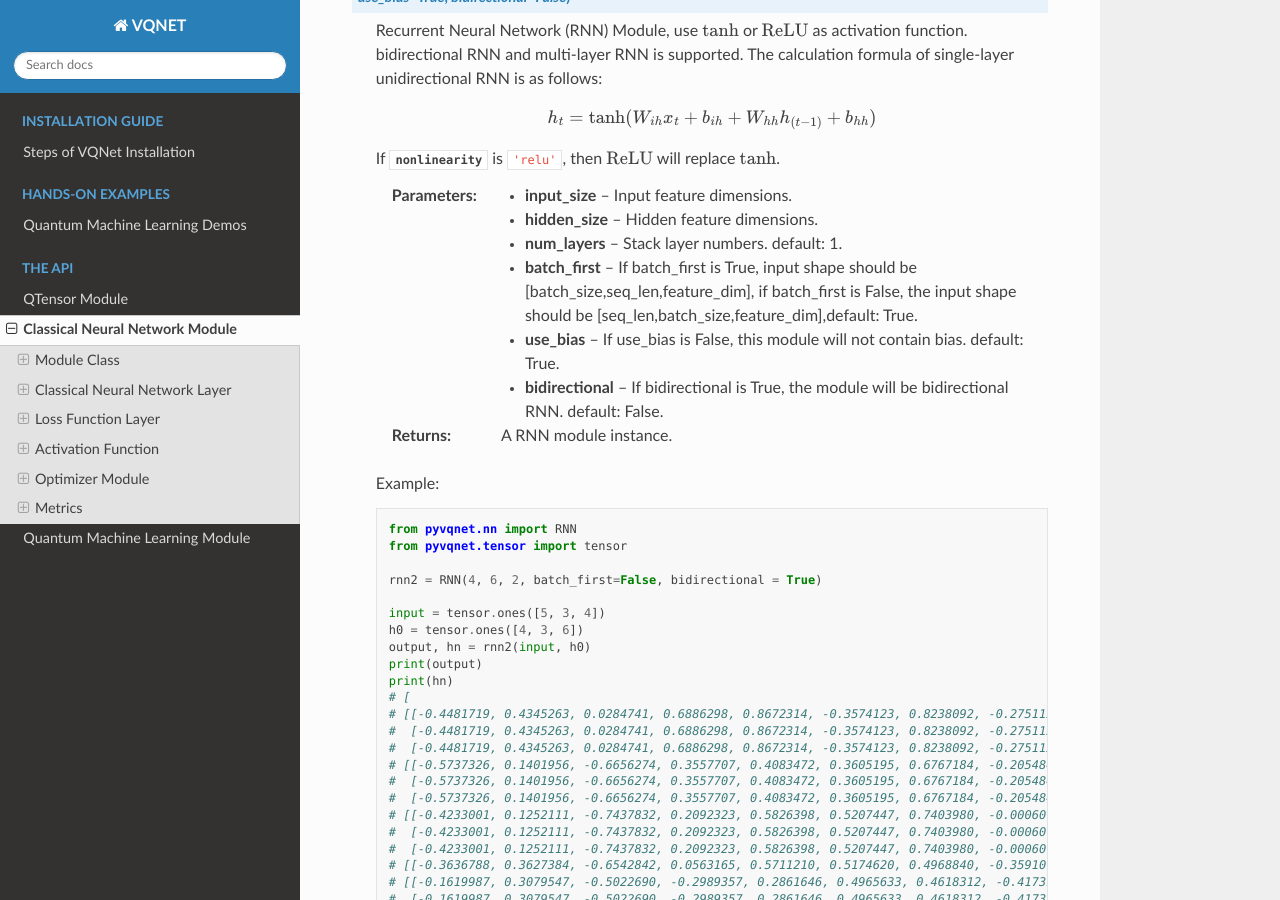
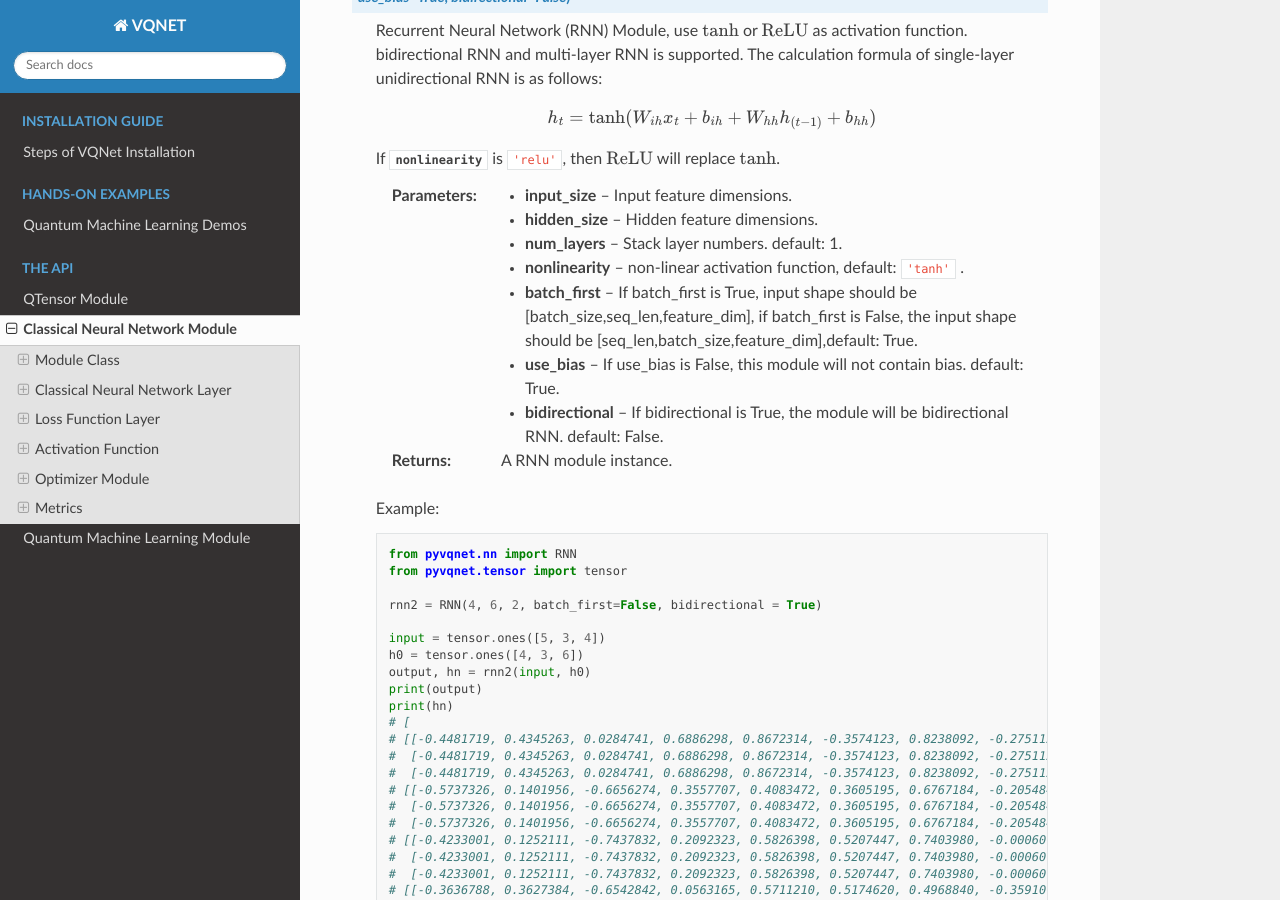
Before and after one commit to OriginQ/VQNET2.0-tutorial-en, a Sphinx documentation site: the page built from source/rst/nn.rst, in a window 1280 px wide and 900 px high, scrolled down 17688 px. Built offline with Sphinx 7.4.7 and the Read the Docs theme 2.0.0, drawn with Linux system fonts in a browser that asks for light colours.

Commit message:
[fix] add nonlinearity for rnn

```diff
--- a/source/rst/nn.rst
+++ b/source/rst/nn.rst
@@ -912,6 +912,7 @@ RNN
     :param input_size: Input feature dimensions.
     :param hidden_size: Hidden feature dimensions.
     :param num_layers: Stack layer numbers. default: 1.
+    :param nonlinearity: non-linear activation function, default: ``'tanh'`` .
     :param batch_first: If batch_first is True, input shape should be [batch_size,seq_len,feature_dim],
      if batch_first is False, the input shape should be [seq_len,batch_size,feature_dim],default: True.
     :param use_bias: If use_bias is False, this module will not contain bias. default: True.
```
